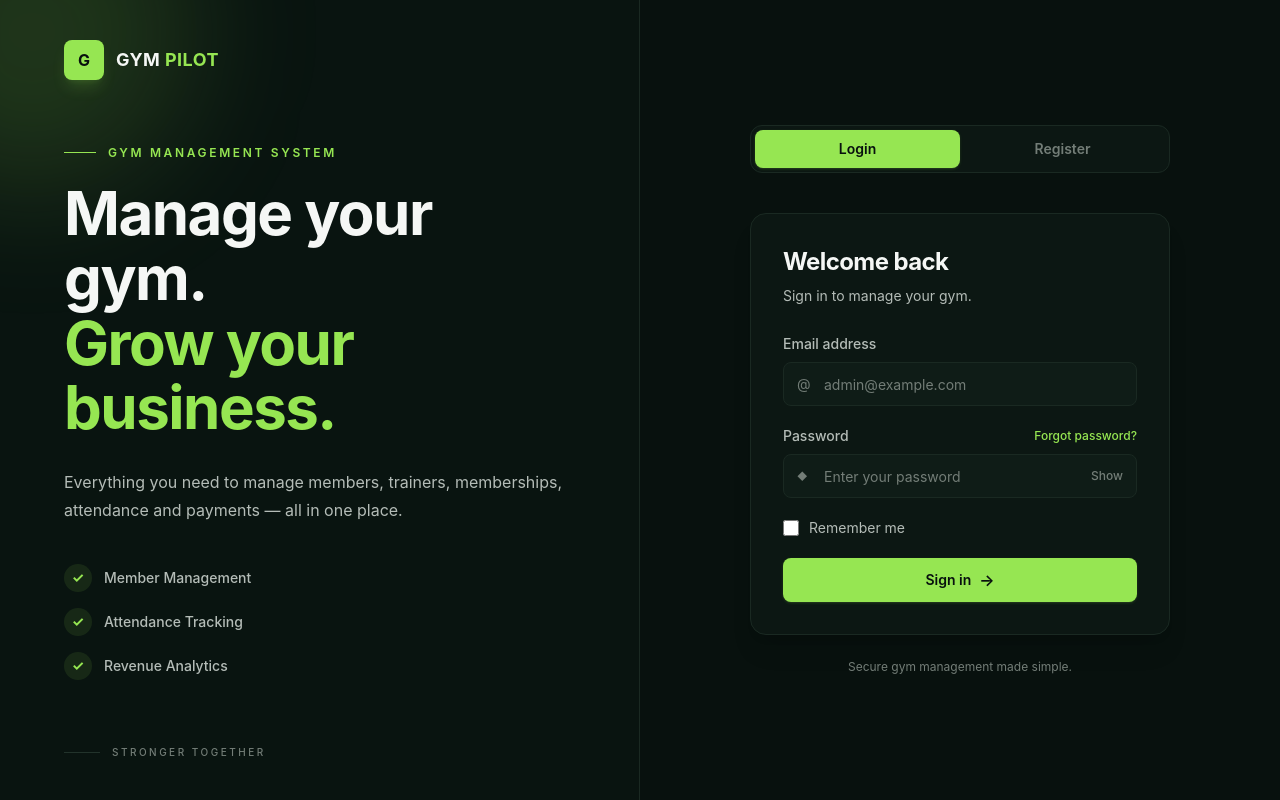
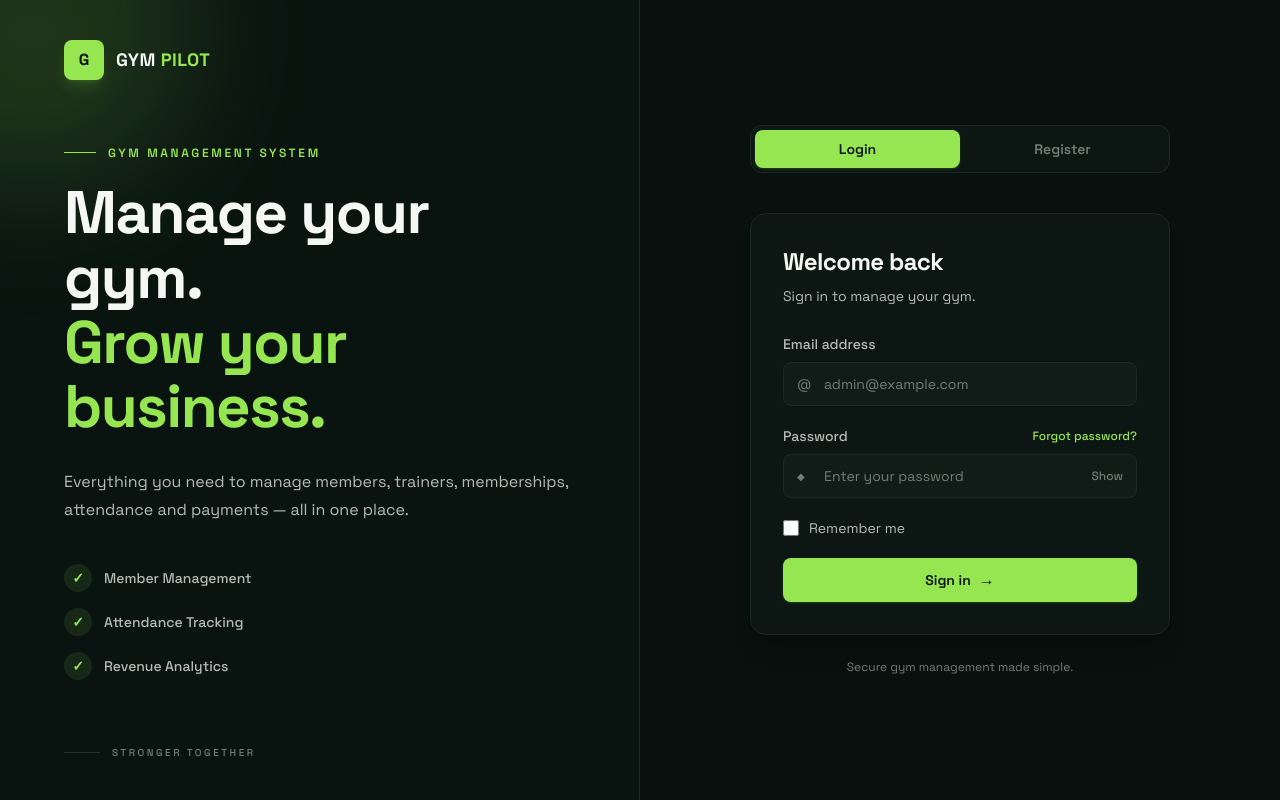
Before and after one commit to soumiil/GymPilot-Frontend, a React app: page / in a window 1280 px wide. Built offline with nearby package versions, Linux system fonts and the light colour scheme; the HTML template or start-up script is replaced by a standard one.

Commit message:
refactor: replace font and update styling in index.css

```diff
--- a/src/index.css
+++ b/src/index.css
@@ -1,5 +1,5 @@
+@import url('https://fonts.googleapis.com/css2?family=Space+Grotesk:wght@400;500;600;700&display=swap');
 @import "tailwindcss";
-@import url('https://fonts.googleapis.com/css2?family=Inter:wght@400;500;600;700&display=swap');
 
 @theme {
   /* ================================
@@ -12,7 +12,6 @@
 
   --color-sidebar-bg: #091410;
 
-  /* Cards / Panels */
   --color-card-bg: #0C1713;
   --color-card-bg-hover: #101E18;
   --color-card-bg-elevated: #122019;
@@ -78,7 +77,7 @@
      FONT
      ================================ */
 
-  --font-inter: "Inter", sans-serif;
+  --font-space: "Space Grotesk", sans-serif;
 }
 
 
@@ -98,7 +97,7 @@
 
 body {
   margin: 0;
-  font-family: var(--font-inter);
+  font-family: var(--font-space);
   background: var(--color-bg-primary);
   color: var(--color-text-primary);
   -webkit-font-smoothing: antialiased;
```
